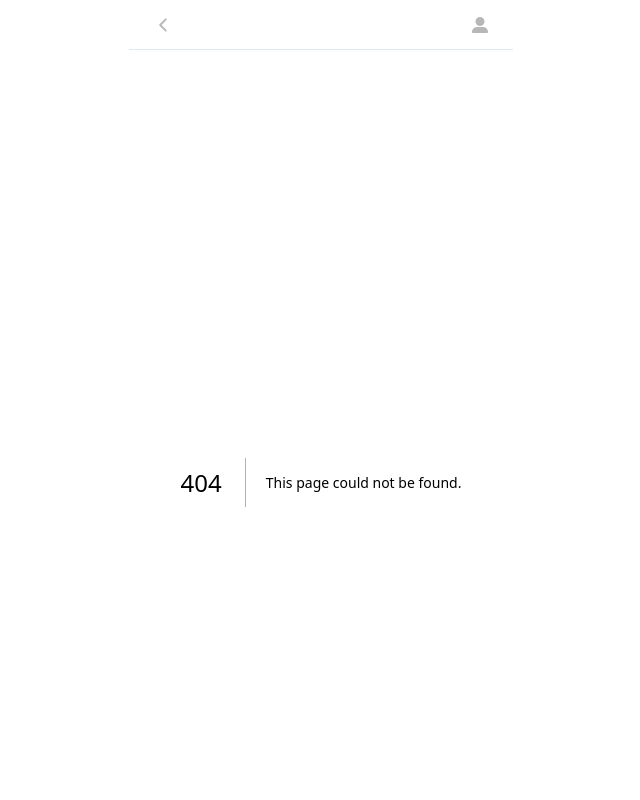
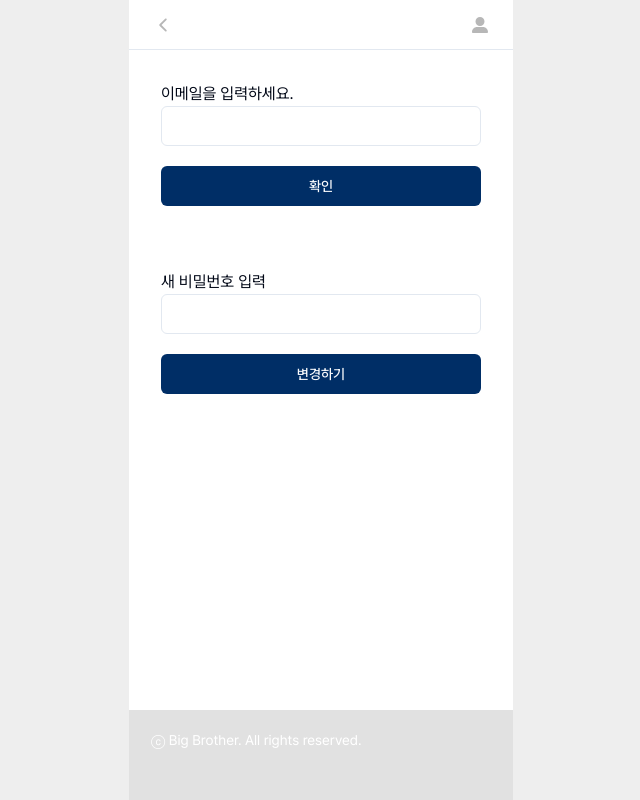
Before and after one commit to developthreefeet/big-brother-FE, a Next.js app: page /account in a window 1280 px wide. Before the commit this address had no page. Shown: the top 800 px of the page, without its empty margins (319-959 px from the left). Built offline with nearby package versions, Linux system fonts and the light colour scheme.

Commit message:
style: 비밀번호 변경 페이지 퍼블리싱

```diff
--- /dev/null
+++ b/src/app/account/page.tsx
@@ -0,0 +1,32 @@
+'use client';
+
+import { Button } from '@/shared/ui/ui/button';
+import { Input } from '@/shared/ui/ui/input';
+import { useState } from 'react';
+
+const page = () => {
+  const [isValid, setIsValid] = useState(true);
+
+  return (
+    <div className="flex flex-col space-y-15">
+      <div className="flex flex-col space-y-5">
+        <div>
+          <p>이메일을 입력하세요.</p>
+          <Input type="email" />
+        </div>
+        <Button className="w-full">확인</Button>
+      </div>
+      {isValid && (
+        <div className="flex flex-col space-y-5  mt-16">
+          <div>
+            <p>새 비밀번호 입력</p>
+            <Input type="password" />
+          </div>
+          <Button className="w-full">변경하기</Button>
+        </div>
+      )}
+    </div>
+  );
+};
+
+export default page;
--- a/src/app/login/page.tsx
+++ b/src/app/login/page.tsx
@@ -55,7 +55,7 @@ const page = () => {
         <div className="flex justify-center items-center mt-1">
           <p className="text-sm">비밀번호를 잊으셨나요?</p>
           <Button variant="link" className="text-blue-300">
-            <Link href="/join">비밀번호 변경</Link>
+            <Link href="/account">비밀번호 변경</Link>
           </Button>
         </div>
       </div>
```
